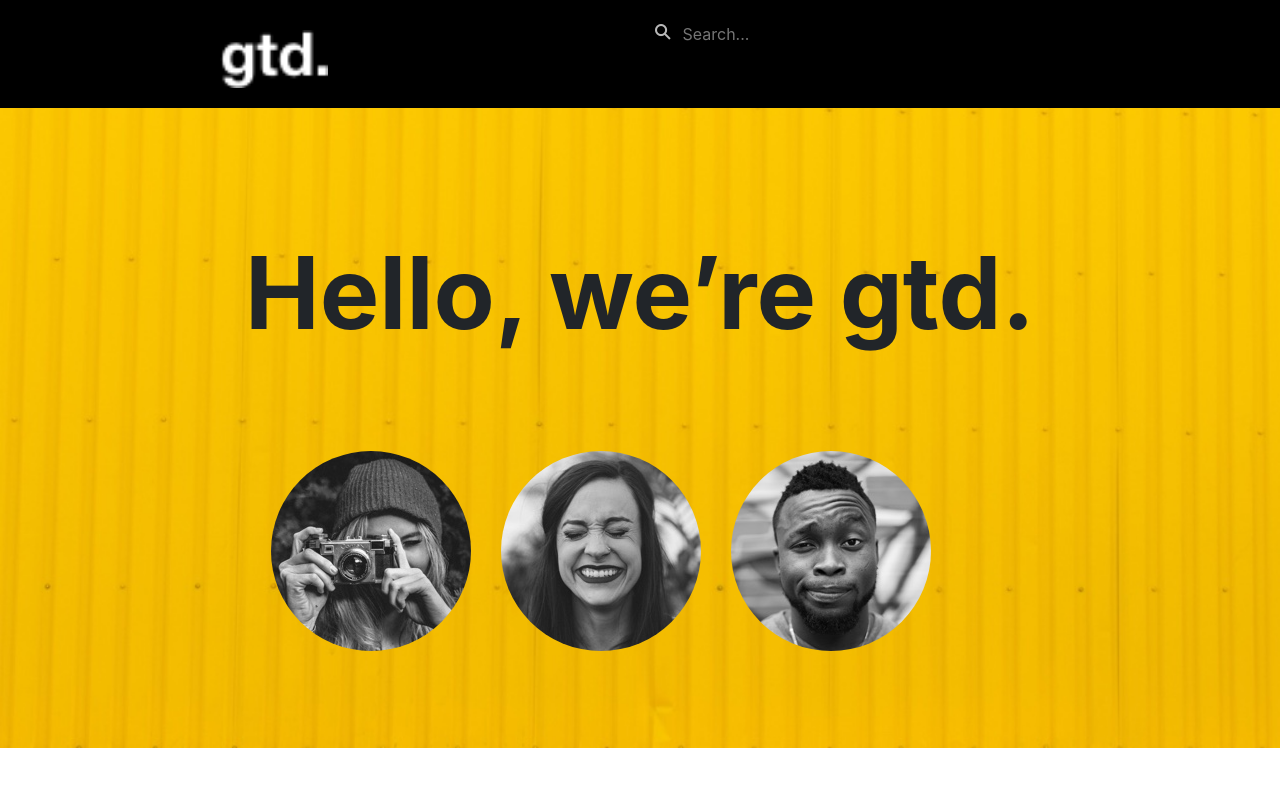
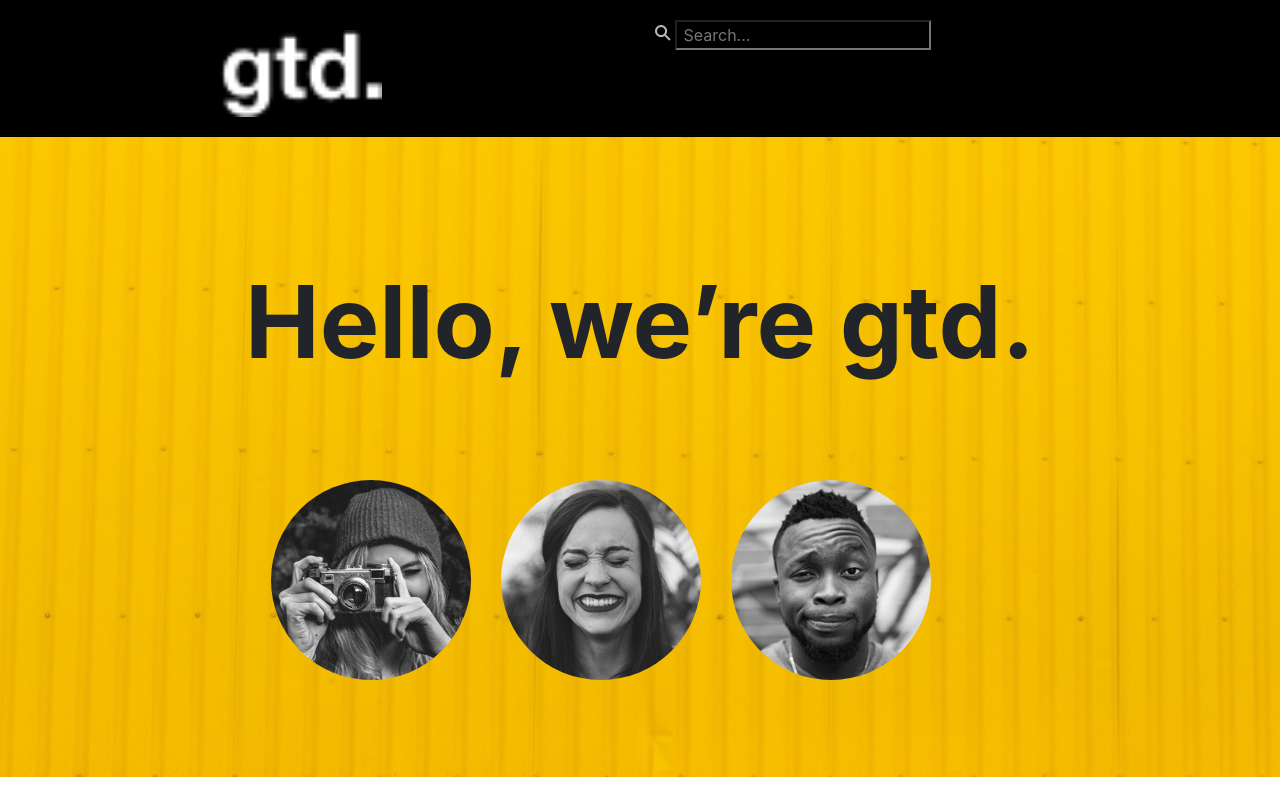
Before and after one commit to Tanujabshelke/web_bootstrap, a plain HTML site: page index.html in a window 1280 px wide. Shown: the top 800 px of the page. Drawn offline with nearby package versions, Linux system fonts and the light colour scheme.

Commit message:
Update index.html

```diff
--- a/index.html
+++ b/index.html
@@ -18,13 +18,12 @@
             <div class="container">
               <div class="row">
                 <div class="col">
-                   <img src="../web_bootstrap/media/gtd_logo.png" width="70%"  alt="logo">
+                   <img src="../web_bootstrap/media/gtd_logo.png" width="80%"  alt="logo">
               </div>
               <div class="col">
                 <nav>
                     <form>
-                        <input style="background-color: black;  border:black solid 1px;color: #ffffff
-    ;"  type="text" placeholder=" Search..." name="search">
+                        <input style="background-color: black;color: #ffffff;"  type="text" placeholder=" Search..." name="search">
                     </form>
                 <nav>
                </div>
```
